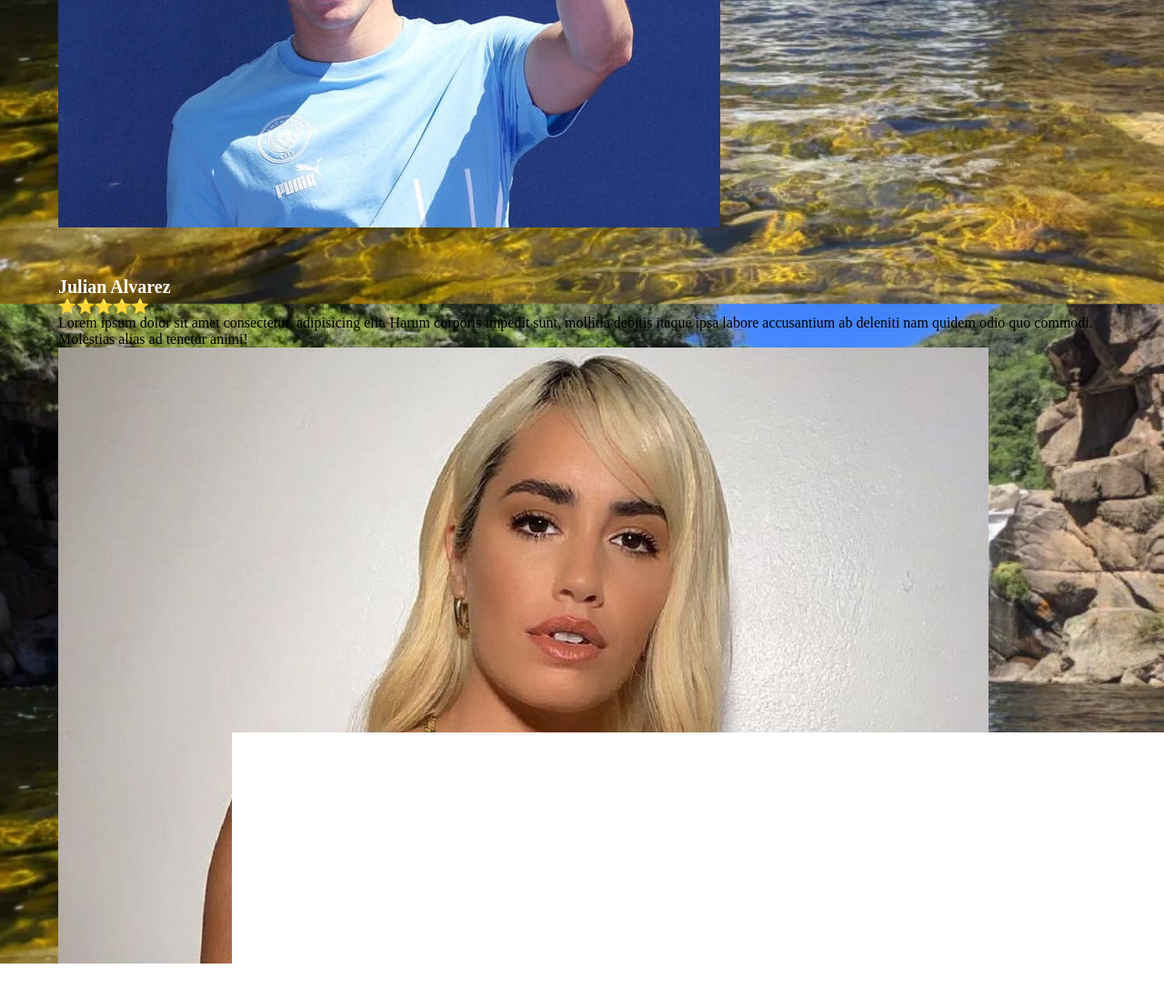
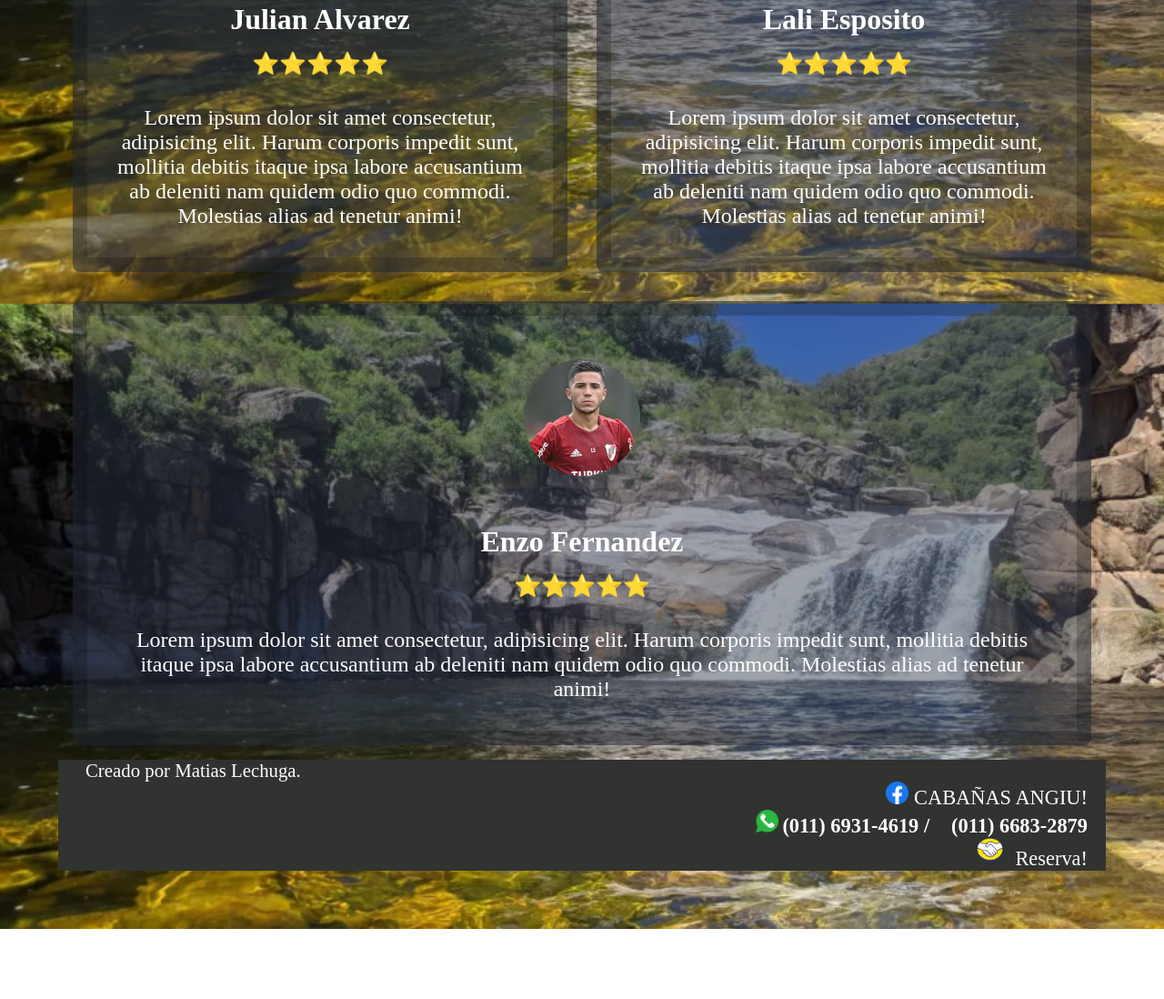
Before and after one commit to matylechu/proyecto, a plain HTML site: page pages/opinion.html in a window 1280 px wide. Shown: the part 466-1564 px from the top of the page at 91% size. After the commit the page ends 1487 px from the top, so only its background shows below. Drawn offline with Linux system fonts and the light colour scheme; a web font is replaced by a local one.

Commit message:
termine opiniones y corregi errores de los footer

```diff
--- a/css/estilo.css
+++ b/css/estilo.css
@@ -308,7 +308,13 @@ textarea{
     padding: 10px;
 }
 /*HOJA DE ESTILO OPINIONES*/
-.opiniones .caja-contenedor .caja{
+.caja-contedor{
+    display: flex;
+    align-items: center;
+    justify-content: center;
+    flex-wrap: wrap;
+}
+.caja{
     background-color: #31384a77;
     margin: 1rem;
     padding: 1rem;
@@ -319,14 +325,25 @@ textarea{
     border-radius: .5rem;
     flex: 1 1 30rem;
 }
-.opiniones .caja-contenedor .caja .stars .p{
-    position: absolute;
-    top: 1rem;
-    right: 2rem;
-    font-size: 8rem;
-    color: var(--limon);
-    opacity: .3;
+.stars p{
+    font-size: 1.5rem;
+    padding: 1rem 0;
+
 }
-.opiniones .caja-contenedor .caja .user{
+.user img{
     border-radius: 50%;
+    object-fit: cover;
+    height: 8rem;
+    width: 8rem;
+    margin-top: 2rem;
 }
+.user h3{
+    color: white;
+    font-size: 2rem;
+
+}
+.comentario p{
+    color: white;
+    font-size: 1.5rem;
+    padding: 1rem;
+}
--- a/pages/opinion.html
+++ b/pages/opinion.html
@@ -85,5 +85,24 @@
             </div>
         </div>
     </section>
+<footer class="end">
+        <p>Creado por Matias Lechuga.</p>
+        <div>
+            <ul>
+            <li><a href="https://www.facebook.com/people/Caba%C3%B1as-Angiu/100063457437135/" target="_blank">
+                <img src="../img/facebook.webp" alt="Mi perfil de Facebook" width="25px" height="25px"> CABAÑAS ANGIU!
+            </a>
+            </li>
+            <li>
+                <img src="../img/wsp.png" alt="Logo Whatsapp" width="25px" height="25px"> <strong>(011) 6931-4619 /</strong> <strong>(011) 6683-2879 </strong>
+            </li>
+            <li>
+                <a href="https://casa.mercadolibre.com.ar/MLA-1112503475-cabanas-en-mina-clavero-cabanas-angiu-_JM#position=11&search_layout=grid&type=item&tracking_id=46146f43-fd14-4009-84e8-8c3093aeec25" target="_blank">
+                    <img src="../img/mercado-libre-logo.png" alt="MercadoLibre" width="45px" height="30px"> Reserva!
+                </a>
+            </li>
+            </ul>
+        </div>
+ </footer>
 </body>
 </html>
```
Also changed, not shown: pages/contacto.html (+3 -3 lines), pages/ruta.html (+3 -3 lines), pages/turismo.html (+19 -1 lines).
